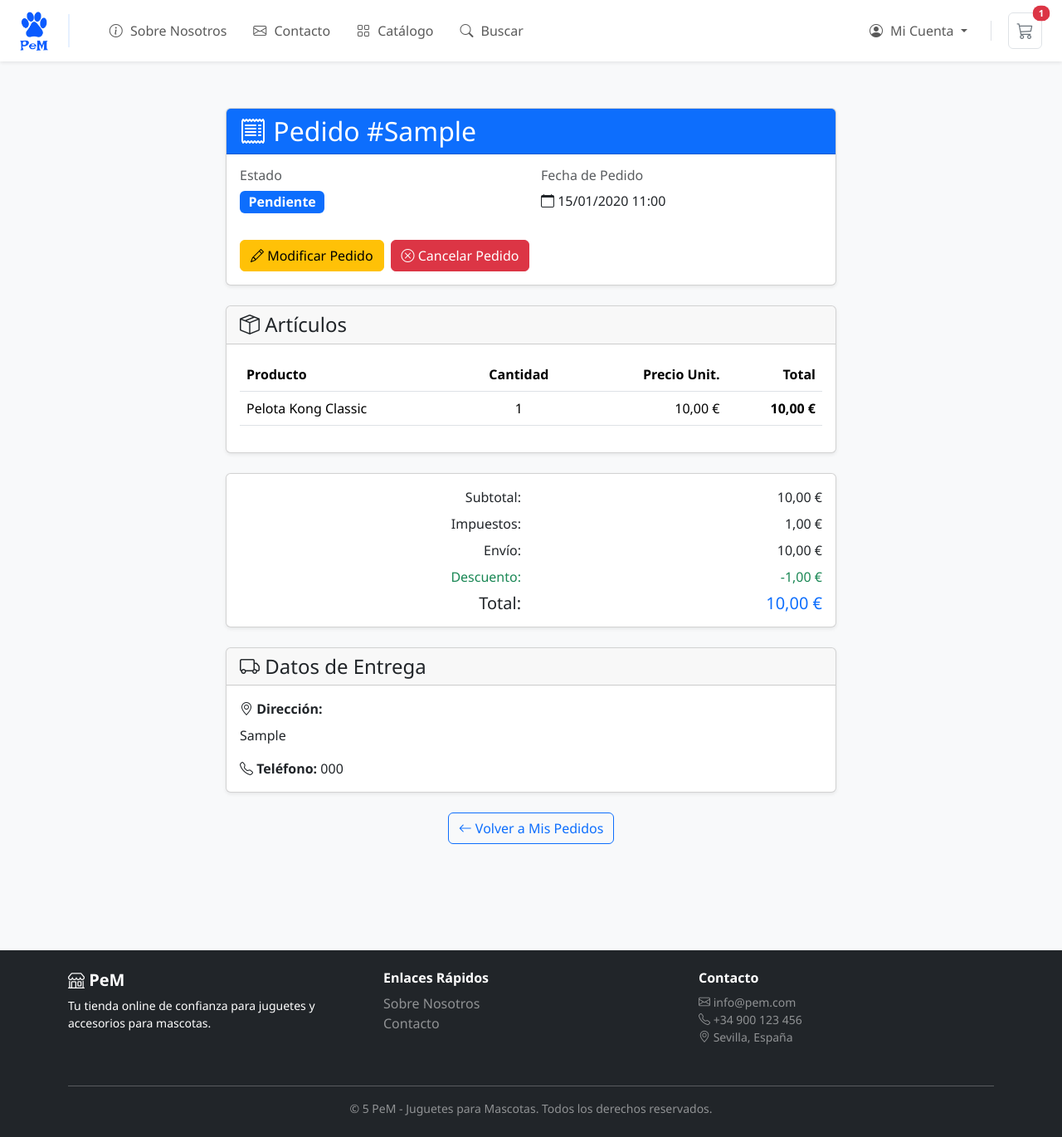
After one commit to PDJ6975/PeM, a Django app: a page that uses core/templates/partials/header.html in a window 1280 px wide. The commit adds this page. Shown: the whole page at 83% size. Run offline with Django 5.2, Linux system fonts and the light colour scheme; a user stored in the database is signed in; data comes from the database, SQL or seed files in the repository; tables that the repository leaves empty hold one stand-in row (values such as "Sample post"); some libraries are stand-ins or nearby versions.

Commit message:
feat: seguimiento de pedidos

```diff
--- a/core/models/pedido.py
+++ b/core/models/pedido.py
@@ -186,7 +186,7 @@ class Pedido(models.Model):
         Verifica si el pedido puede ser modificado por el administrador.
         Solo los pedidos pendientes pueden modificarse.
         """
-        return self.estado == 'pendiente'
+        return self.estado in ['pendiente', 'confirmado']
 
     def cancelar_pedido(self):
         """
--- /dev/null
+++ b/core/templates/core/pedido_seguimiento.html
@@ -0,0 +1,183 @@
+{% extends "base.html" %}
+{% load static %}
+
+{% block content %}
+<div class="container my-5">
+  <div class="row">
+    <div class="col-lg-8 mx-auto">
+      <!-- Cabecera del pedido -->
+      <div class="card shadow-sm mb-4">
+        <div class="card-header bg-primary text-white">
+          <h2 class="mb-0">
+            <i class="bi bi-receipt"></i> Pedido #{{ pedido.numero_pedido }}
+          </h2>
+        </div>
+        <div class="card-body">
+          <div class="row">
+            <div class="col-md-6 mb-3">
+              <h6 class="text-muted">Estado</h6>
+              <span class="badge {% if pedido.estado == 'cancelado' %}bg-danger{% elif pedido.estado == 'entregado' %}bg-success{% elif pedido.estado == 'enviado' %}bg-info{% else %}bg-primary{% endif %} fs-6">{{ pedido.get_estado_display }}</span>
+            </div>
+            <div class="col-md-6 mb-3">
+              <h6 class="text-muted">Fecha de Pedido</h6>
+              <p class="mb-0">
+                <i class="bi bi-calendar"></i> {{ pedido.fecha_creacion|date:"d/m/Y H:i" }}
+              </p>
+            </div>
+          </div>
+
+          <!-- Botones de acción (solo propietario) -->
+          {% if es_propietario %}
+            <div class="d-flex gap-2 mt-3">
+              {% if pedido.puede_modificar %}
+                <a href="{% url 'pedido_modificar' numero_pedido=pedido.numero_pedido %}"
+                   class="btn btn-warning">
+                  <i class="bi bi-pencil"></i> Modificar Pedido
+                </a>
+              {% endif %}
+
+              {% if pedido.puede_cancelar %}
+                <button type="button"
+                        class="btn btn-danger"
+                        data-bs-toggle="modal"
+                        data-bs-target="#modalCancelar">
+                  <i class="bi bi-x-circle"></i> Cancelar Pedido
+                </button>
+              {% endif %}
+            </div>
+
+            {% if not pedido.puede_modificar and not pedido.puede_cancelar %}
+              <div class="alert alert-info mt-3" role="alert">
+                <i class="bi bi-info-circle"></i> Este pedido ya no puede ser modificado ni cancelado.
+              </div>
+            {% endif %}
+          {% endif %}
+        </div>
+      </div>
+
+      <!-- Artículos del pedido -->
+      <div class="card shadow-sm mb-4">
+        <div class="card-header">
+          <h4 class="mb-0"><i class="bi bi-box-seam"></i> Artículos</h4>
+        </div>
+        <div class="card-body">
+          <div class="table-responsive">
+            <table class="table table-hover">
+              <thead>
+                <tr>
+                  <th>Producto</th>
+                  <th class="text-center">Cantidad</th>
+                  <th class="text-end">Precio Unit.</th>
+                  <th class="text-end">Total</th>
+                </tr>
+              </thead>
+              <tbody>
+                {% for item in items %}
+                  <tr>
+                    <td>{{ item.producto.nombre }}</td>
+                    <td class="text-center">{{ item.cantidad }}</td>
+                    <td class="text-end">{{ item.precio_unitario }} €</td>
+                    <td class="text-end fw-bold">{{ item.total }} €</td>
+                  </tr>
+                {% endfor %}
+              </tbody>
+            </table>
+          </div>
+        </div>
+      </div>
+
+      <!-- Resumen de importes -->
+      <div class="card shadow-sm mb-4">
+        <div class="card-body">
+          <div class="row">
+            <div class="col-6 text-end">
+              <p class="mb-2">Subtotal:</p>
+              {% if pedido.impuestos %}
+                <p class="mb-2">Impuestos:</p>
+              {% endif %}
+              {% if pedido.coste_entrega %}
+                <p class="mb-2">Envío:</p>
+              {% endif %}
+              {% if pedido.descuento %}
+                <p class="mb-2 text-success">Descuento:</p>
+              {% endif %}
+              <h5 class="mb-0">Total:</h5>
+            </div>
+            <div class="col-6 text-end">
+              <p class="mb-2">{{ pedido.subtotal }} €</p>
+              {% if pedido.impuestos %}
+                <p class="mb-2">{{ pedido.impuestos }} €</p>
+              {% endif %}
+              {% if pedido.coste_entrega %}
+                <p class="mb-2">{{ pedido.coste_entrega }} €</p>
+              {% endif %}
+              {% if pedido.descuento %}
+                <p class="mb-2 text-success">-{{ pedido.descuento }} €</p>
+              {% endif %}
+              <h5 class="mb-0 text-primary">{{ pedido.total }} €</h5>
+            </div>
+          </div>
+        </div>
+      </div>
+
+      <!-- Datos de entrega (solo propietario) -->
+      {% if es_propietario %}
+        <div class="card shadow-sm">
+          <div class="card-header">
+            <h4 class="mb-0"><i class="bi bi-truck"></i> Datos de Entrega</h4>
+          </div>
+          <div class="card-body">
+            <p class="mb-2">
+              <i class="bi bi-geo-alt"></i>
+              <strong>Dirección:</strong><br>
+              {{ pedido.direccion_envio|linebreaks }}
+            </p>
+            <p class="mb-0">
+              <i class="bi bi-telephone"></i>
+              <strong>Teléfono:</strong> {{ pedido.telefono }}
+            </p>
+          </div>
+        </div>
+      {% endif %}
+
+      <!-- Botón volver -->
+      <div class="text-center mt-4">
+        {% if user.is_authenticated %}
+          <a href="{% url 'mis_pedidos' %}" class="btn btn-outline-primary">
+            <i class="bi bi-arrow-left"></i> Volver a Mis Pedidos
+          </a>
+        {% else %}
+          <a href="{% url 'home' %}" class="btn btn-outline-primary">
+            <i class="bi bi-house"></i> Volver al Inicio
+          </a>
+        {% endif %}
+      </div>
+    </div>
+  </div>
+</div>
+
+<!-- Modal de confirmación de cancelación -->
+<div class="modal fade" id="modalCancelar" tabindex="-1" aria-labelledby="modalCancelarLabel" aria-hidden="true">
+  <div class="modal-dialog">
+    <div class="modal-content">
+      <div class="modal-header bg-danger text-white">
+        <h5 class="modal-title" id="modalCancelarLabel">
+          <i class="bi bi-exclamation-triangle"></i> Confirmar Cancelación
+        </h5>
+        <button type="button" class="btn-close btn-close-white" data-bs-dismiss="modal" aria-label="Close"></button>
+      </div>
+      <div class="modal-body">
+        <p>¿Estás seguro de que deseas cancelar el pedido <strong>#{{ pedido.numero_pedido }}</strong>?</p>
+        <p class="text-muted">Esta acción no se puede deshacer.</p>
+      </div>
+      <div class="modal-footer">
+        <button type="button" class="btn btn-secondary" data-bs-dismiss="modal">No, volver</button>
+        <form method="post" action="{% url 'pedido_cancelar' numero_pedido=pedido.numero_pedido %}" style="display:inline;">
+          {% csrf_token %}
+          <button type="submit" class="btn btn-danger">Sí, cancelar pedido</button>
+        </form>
+      </div>
+    </div>
+  </div>
+</div>
+{% endblock %}
--- a/core/templates/partials/header.html
+++ b/core/templates/partials/header.html
@@ -48,12 +48,17 @@
             <i class="bi bi-person-circle"></i> Mi Cuenta
             </a>
             <ul class="dropdown-menu dropdown-menu-end" aria-labelledby="userDropdown">
-            <li><a class="dropdown-item" href="#">Mis Pedidos</a></li>
+            <li><a class="dropdown-item" href="{% url 'mis_pedidos' %}">Mis Pedidos</a></li>
             <li><hr class="dropdown-divider"></li>
             <li><a class="dropdown-item text-danger" href="{% url 'logout' %}">Cerrar Sesión</a></li>
             </ul>
         </li>
         {% else %}
+        <li class="nav-item">
+            <a class="nav-link" href="{% url 'mis_pedidos' %}">
+              <i class="bi bi-truck"></i> Mis Pedidos
+            </a>
+        </li>
         <li class="nav-item">
             <a class="nav-link" href="{% url 'login' %}">
             <i class="bi bi-box-arrow-in-right"></i> Iniciar Sesión
--- a/core/urls.py
+++ b/core/urls.py
@@ -9,6 +9,9 @@ urlpatterns = [
     path('contacto/', views.contacto, name='contacto'),
     path('api/categorias/', views.api_categorias, name='api_categorias'),
     path('api/productos/', views.api_productos, name='api_productos'),
-
-
+    path('mis-pedidos/', views.mis_pedidos, name='mis_pedidos'),
+    path('pedidos/seguimiento/', views.pedido_seguimiento_ingresar, name='pedido_seguimiento_ingresar'),
+    path('pedidos/seguimiento/<str:numero_pedido>/', views.pedido_seguimiento, name='pedido_seguimiento'),
+    path('pedidos/modificar/<str:numero_pedido>/', views.pedido_modificar, name='pedido_modificar'),
+    path('pedidos/cancelar/<str:numero_pedido>/', views.pedido_cancelar, name='pedido_cancelar'),
 ]
--- a/core/views.py
+++ b/core/views.py
@@ -11,6 +11,7 @@ from django.contrib.admin.views.decorators import staff_member_required
 from django.contrib import messages
 from django.contrib.auth import logout
 from django.contrib.auth import login as django_login
+from django.contrib.auth.decorators import login_required
 
 from core.services.catalogo import buscar_productos, obtener_productos_destacados
 from core.models import Producto
@@ -932,3 +933,195 @@ def tu_vista_del_carrito(request):
         "STRIPE_PUBLISHABLE_KEY": settings.STRIPE_PUBLIC_KEY,
     }
     return render(request, "carrito_widget.html", ctx)
+
+def mis_pedidos(request):
+    # Si no está logeado, pide número de pedido
+    if not request.user.is_authenticated:
+        return redirect('pedido_seguimiento_ingresar')
+
+    pedidos = (Pedido.objects
+               .filter(cliente=request.user)
+               .order_by('-fecha_creacion')
+               .prefetch_related('items__producto'))
+    return render(request, 'core/mis_pedidos.html', {'pedidos': pedidos})
+
+def pedido_seguimiento_ingresar(request):
+    error = None
+    if request.method == 'POST':
+        numero_pedido = (request.POST.get('numero_pedido') or '').strip()
+        tracking_token = (request.POST.get('tracking_token') or '').strip()
+
+        if not numero_pedido or not tracking_token:
+            error = 'Debes introducir tanto el número de pedido como el token de seguimiento.'
+        else:
+            # Validar que ambos coincidan con un pedido existente
+            try:
+                pedido = Pedido.objects.get(
+                    numero_pedido=numero_pedido,
+                    tracking_token=tracking_token
+                )
+                # Guardar en sesión para acceso temporal (sin login)
+                request.session['pedido_acceso_temporal'] = {
+                    'numero_pedido': numero_pedido,
+                    'tracking_token': str(tracking_token),
+                    'timestamp': timezone.now().isoformat()
+                }
+                return redirect('pedido_seguimiento', numero_pedido=numero_pedido)
+            except Pedido.DoesNotExist:
+                error = 'Número de pedido o token de seguimiento incorrectos.'
+            except ValidationError:
+                error = 'Formato de token inválido.'
+
+    return render(request, 'core/pedido_seguimiento_ingresar.html', {'error': error})
+
+
+def pedido_seguimiento(request, numero_pedido):
+    pedido = get_object_or_404(Pedido.objects.prefetch_related('items__producto'), numero_pedido=numero_pedido)
+
+    # Control de acceso
+    es_propietario = False
+    tiene_acceso = False
+
+    if request.user.is_authenticated:
+        # Usuario autenticado
+        if request.user.is_staff or pedido.cliente_id == request.user.id:
+            tiene_acceso = True
+            es_propietario = (pedido.cliente_id == request.user.id)
+        else:
+            messages.error(request, 'No tienes acceso a este pedido.')
+            return redirect('mis_pedidos')
+    else:
+        # Usuario anónimo: verificar acceso temporal
+        acceso_temporal = request.session.get('pedido_acceso_temporal')
+
+        if acceso_temporal:
+            # Verificar que el acceso es para este pedido específico
+            if (acceso_temporal.get('numero_pedido') == numero_pedido and
+                acceso_temporal.get('tracking_token') == str(pedido.tracking_token)):
+
+                # Verificar que el acceso no ha expirado (opcional: 1 hora)
+                try:
+                    timestamp = timezone.datetime.fromisoformat(acceso_temporal['timestamp'])
+                    if timezone.now() - timestamp < timezone.timedelta(hours=1):
+                        tiene_acceso = True
+                        es_propietario = True  # Tiene acceso completo con token válido
+                    else:
+                        messages.warning(request, 'Tu sesión de seguimiento ha expirado. Por favor, introduce los datos nuevamente.')
+                        return redirect('pedido_seguimiento_ingresar')
+                except (KeyError, ValueError):
+                    pass
+
+        if not tiene_acceso:
+            messages.error(request, 'Debes proporcionar el número de pedido y el token de seguimiento.')
+            return redirect('pedido_seguimiento_ingresar')
+
+    return render(request, 'core/pedido_seguimiento.html', {
+        'pedido': pedido,
+        'items': pedido.items.all(),
+        'es_propietario': es_propietario
+    })
+
+
+def _verificar_acceso_pedido(request, pedido):
+    """
+    Verifica si el usuario tiene acceso al pedido.
+    Retorna (tiene_acceso: bool, es_propietario: bool)
+    """
+    if request.user.is_authenticated:
+        if request.user.is_staff:
+            return (True, False)
+        if pedido.cliente_id == request.user.id:
+            return (True, True)
+        return (False, False)
+
+    # Usuario anónimo: verificar sesión temporal
+    acceso_temporal = request.session.get('pedido_acceso_temporal')
+    if not acceso_temporal:
+        return (False, False)
+
+    if (acceso_temporal.get('numero_pedido') == pedido.numero_pedido and
+        acceso_temporal.get('tracking_token') == str(pedido.tracking_token)):
+        try:
+            timestamp = timezone.datetime.fromisoformat(acceso_temporal['timestamp'])
+            if timezone.now() - timestamp < timezone.timedelta(hours=1):
+                return (True, True)
+        except (KeyError, ValueError):
+            pass
+
+    return (False, False)
+
+
+def pedido_modificar(request, numero_pedido):
+    pedido = get_object_or_404(Pedido.objects.prefetch_related('items__producto'), numero_pedido=numero_pedido)
+
+    # Verificar acceso
+    tiene_acceso, es_propietario = _verificar_acceso_pedido(request, pedido)
+
+    if not tiene_acceso:
+        messages.error(request, 'No tienes acceso a este pedido.')
+        if request.user.is_authenticated:
+            return redirect('mis_pedidos')
+        return redirect('pedido_seguimiento_ingresar')
+
+    if not es_propietario and not request.user.is_staff:
+        messages.error(request, 'No tienes permiso para modificar este pedido.')
+        return redirect('pedido_seguimiento', numero_pedido=numero_pedido)
+
+    # Verificar que se puede modificar
+    if not pedido.puede_modificar():
+        messages.warning(request, 'Este pedido ya no puede ser modificado.')
+        return redirect('pedido_seguimiento', numero_pedido=numero_pedido)
+
+    if request.method == 'POST':
+        direccion_envio = request.POST.get('direccion_envio', '').strip()
+        telefono = request.POST.get('telefono', '').strip()
+
+        if not direccion_envio:
+            messages.error(request, 'La dirección de envío es obligatoria.')
+        elif not telefono:
+            messages.error(request, 'El teléfono es obligatorio.')
+        else:
+            pedido.direccion_envio = direccion_envio
+            pedido.telefono = telefono
+            try:
+                pedido.save()
+                messages.success(request, f'El pedido #{pedido.numero_pedido} ha sido actualizado correctamente.')
+                return redirect('pedido_seguimiento', numero_pedido=numero_pedido)
+            except ValidationError as e:
+                messages.error(request, f'Error al actualizar: {e}')
+
+    return render(request, 'core/pedido_modificar.html', {
+        'pedido': pedido,
+        'items': pedido.items.all()
+    })
+
+
+def pedido_cancelar(request, numero_pedido):
+    if request.method != 'POST':
+        return redirect('pedido_seguimiento', numero_pedido=numero_pedido)
+
+    pedido = get_object_or_404(Pedido, numero_pedido=numero_pedido)
+
+    # Verificar acceso
+    tiene_acceso, es_propietario = _verificar_acceso_pedido(request, pedido)
+
+    if not tiene_acceso:
+        messages.error(request, 'No tienes acceso a este pedido.')
+        if request.user.is_authenticated:
+            return redirect('mis_pedidos')
+        return redirect('pedido_seguimiento_ingresar')
+
+    if not es_propietario and not request.user.is_staff:
+        messages.error(request, 'No tienes permiso para cancelar este pedido.')
+        return redirect('pedido_seguimiento', numero_pedido=numero_pedido)
+
+    # Verificar que se puede cancelar
+    if not pedido.puede_cancelar():
+        messages.warning(request, 'Este pedido ya no puede ser cancelado.')
+        return redirect('pedido_seguimiento', numero_pedido=numero_pedido)
+
+    pedido.estado = 'cancelado'
+    pedido.save()
+    messages.success(request, f'El pedido #{pedido.numero_pedido} ha sido cancelado correctamente.')
+
+    return redirect('pedido_seguimiento', numero_pedido=numero_pedido)
```
Also changed, not shown: PeM/urls.py (+0 -12 lines), core/templates/core/mis_pedidos.html (added, +41 -0 lines), core/templates/core/pedido_modificar.html (added, +101 -0 lines), core/templates/core/pedido_seguimiento_ingresar.html (added, +68 -0 lines), core/static/core/img/logo.png.
